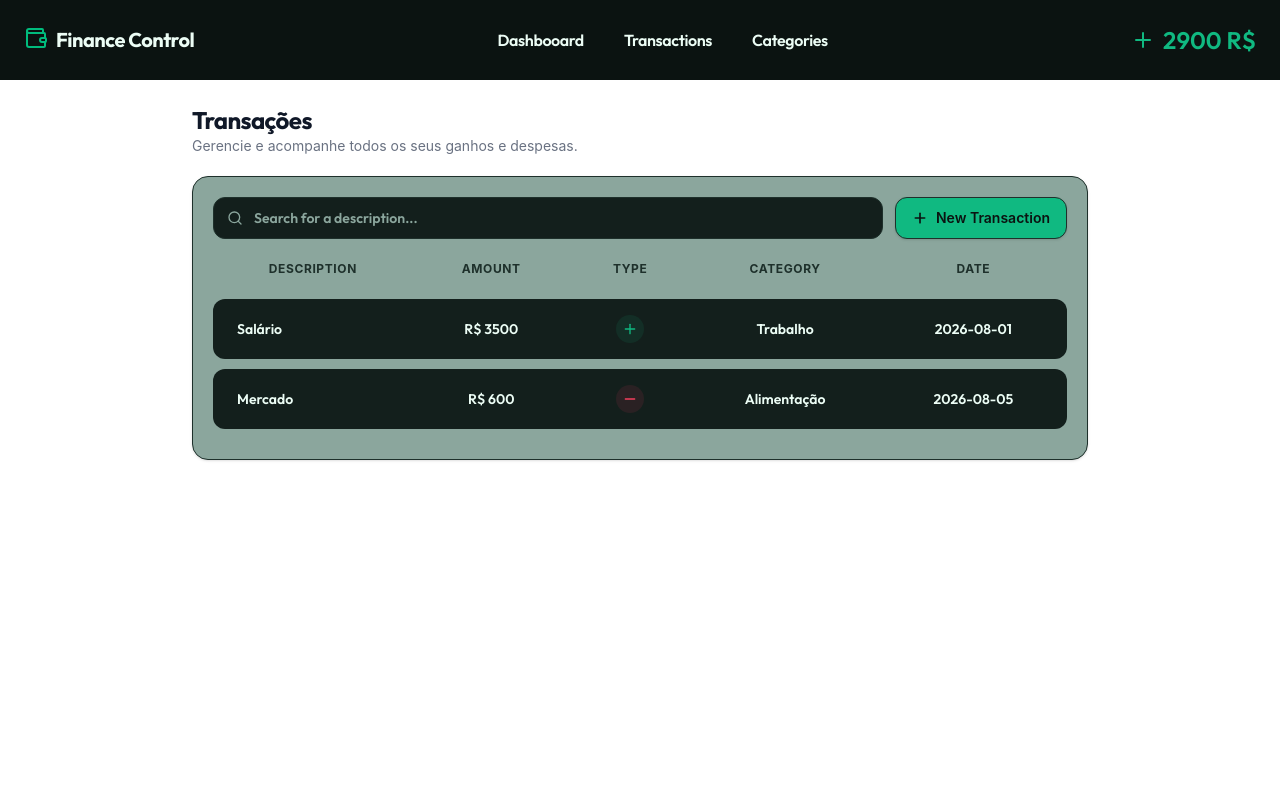
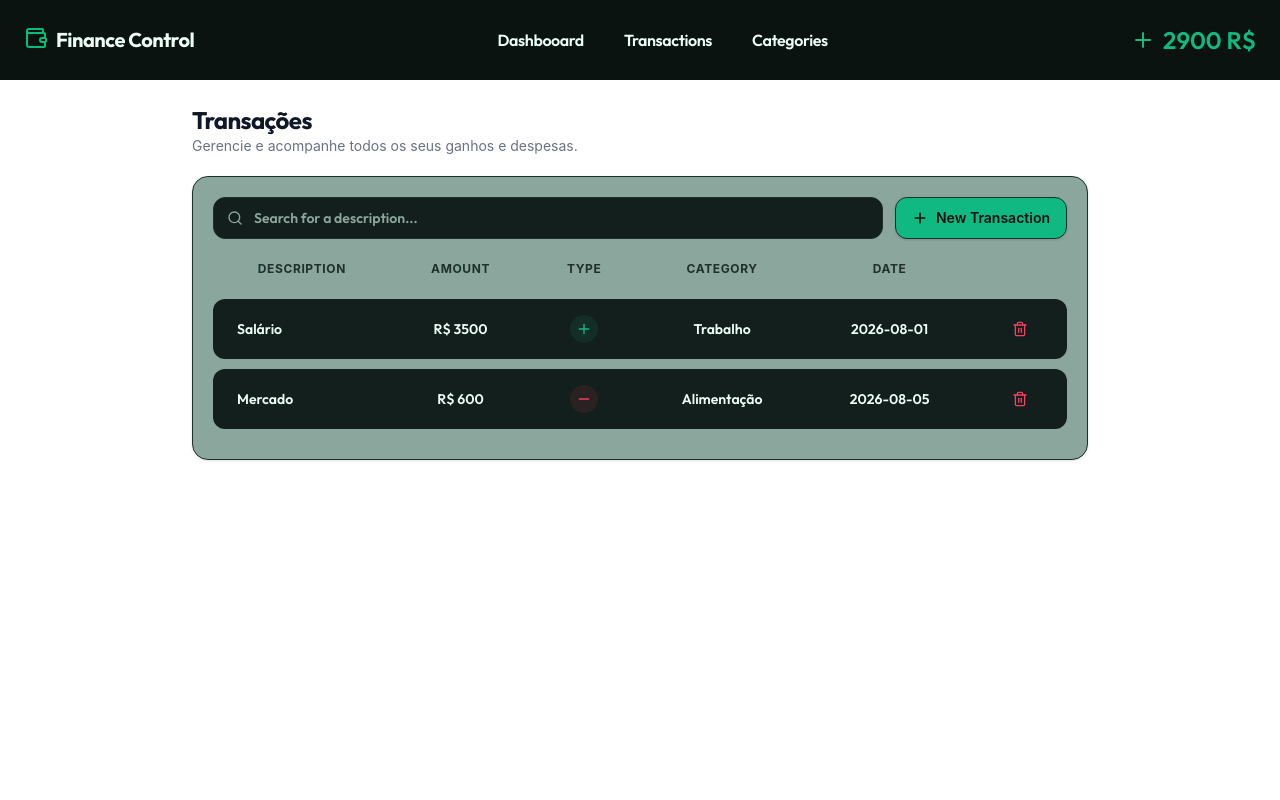
Before and after one commit to daveesin/finance-crud, a React (Vite) app: page / in a window 1280 px wide. Shown: the top 800 px of the page. Built offline with nearby package versions, Linux system fonts and the light colour scheme.

Commit message:
Create a function to delete transactions and adapt the table to show a delete button

```diff
--- a/src/App.jsx
+++ b/src/App.jsx
@@ -17,7 +17,7 @@ function App() {
     return item.type === "income" ? acc + item.amount : acc - item.amount;
   }, 0);
 
-  //Define a function to add a new task in the list:
+  //Define a function to add a new transaction in the list:
   function handleAddNewTransaction(description, amount, type, category, date){
 
     const newTransaction = {
@@ -32,13 +32,20 @@ function App() {
     setTransactions([...transactions, newTransaction]);
   }
 
+  //Define a function to delete a task:
+  function handleDeleteTransaction(transaction) {
+    setTransactions(transactions.filter( (t) =>
+      t.id !== transaction.id
+    ));
+  }
+
   //Return the component render:
   return(
     <div className="flex flex-col justify-between">
 
       <Navbar balance={currentBalance} />
       <main className="min-h-screen mt-6">
-        <Outlet context={{ transactions, setTransactions, handleAddNewTransaction }} />
+        <Outlet context={{ transactions, setTransactions, handleAddNewTransaction, handleDeleteTransaction }} />
       </main>
       <Footer />
 
--- a/src/components/transaction/TransactionsTable.jsx
+++ b/src/components/transaction/TransactionsTable.jsx
@@ -1,10 +1,10 @@
 import { useOutletContext } from "react-router-dom"
-import { Plus, Minus, Search } from "lucide-react"
+import { Plus, Minus, Search, Trash} from "lucide-react"
 import { useState } from "react";
 
 function TransactionsTable({ onNTClick }) {
 
-    const { transactions } = useOutletContext();
+    const { transactions, handleDeleteTransaction } = useOutletContext();
     const [searchTerm, setSearchTerm] = useState("");
 
     const filteredTransactions = transactions.filter((t) => t.description.toLowerCase().includes(searchTerm.toLowerCase()));
@@ -47,7 +47,8 @@ function TransactionsTable({ onNTClick }) {
                             <th className="px-6 py-3 text-center">Amount</th>
                             <th className="px-6 py-3 text-center">Type</th>
                             <th className="px-6 py-3 text-center">Category</th>
-                            <th className="px-6 py-3 text-center last:rounded-r-xl">Date</th>
+                            <th className="px-6 py-3 text-center">Date</th>
+                            <th className="px-6 py-3 text-center  last:rounded-r-xl" />
                         </tr>
                     </thead>
                     <tbody className="text-sm text-finance-text">
@@ -76,6 +77,16 @@ function TransactionsTable({ onNTClick }) {
                                 <td className="px-6 py-4 font-['Outfit'] text-center last:rounded-r-xl">
                                     {t.date}
                                 </td>
+
+                                <td className="px-6 py-4 text-center last:rounded-r-xl">
+                                    <button
+                                        type="button"
+                                        onClick={() => handleDeleteTransaction(t)}
+                                        className="text-finance-expense hover:text-red-800 transition-colors p-1"
+                                    >
+                                        <Trash className="w-4 h-4 mx-auto cursor-pointer" />
+                                    </button>
+                                </td>
                             </tr>
                         ))}
                     </tbody>
```
